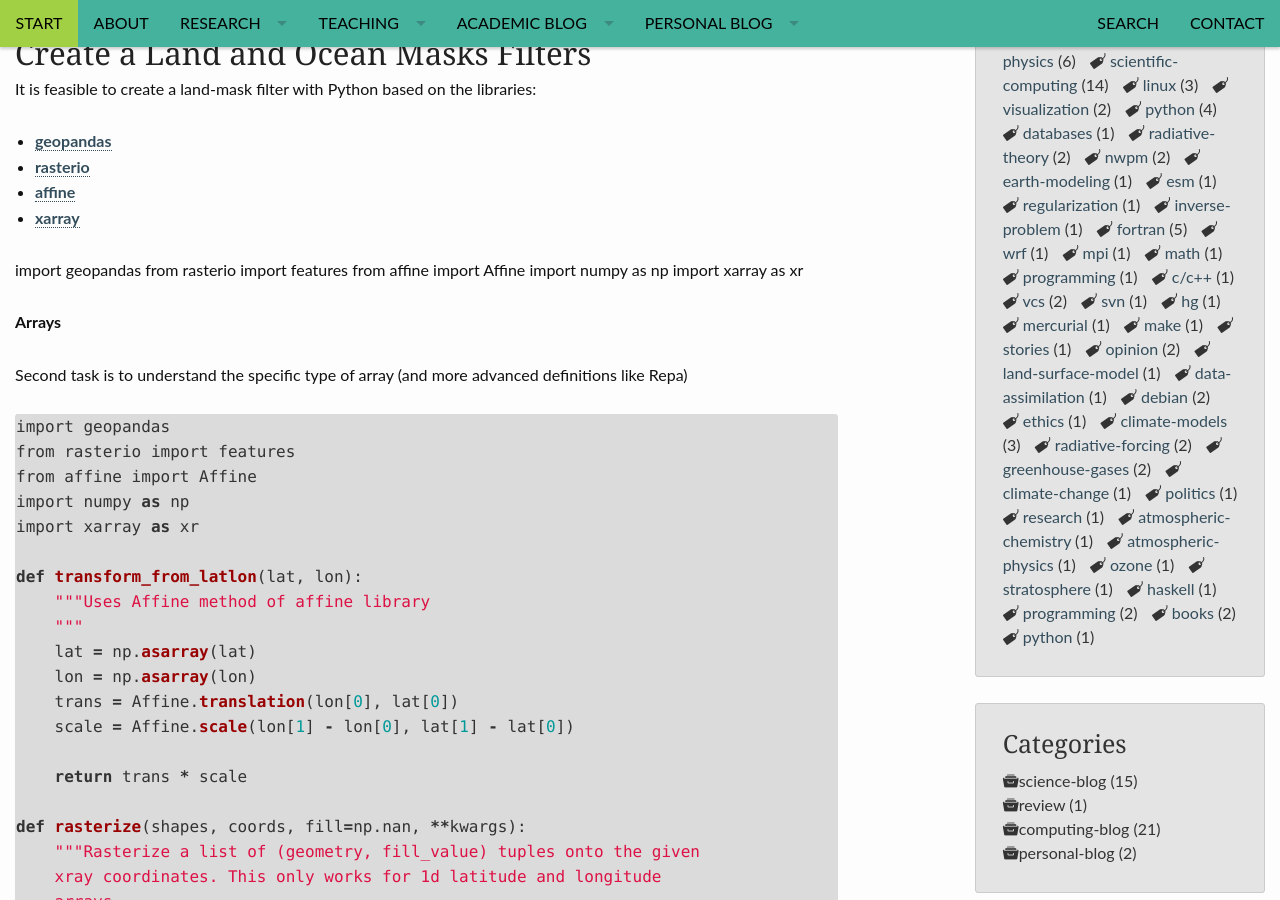
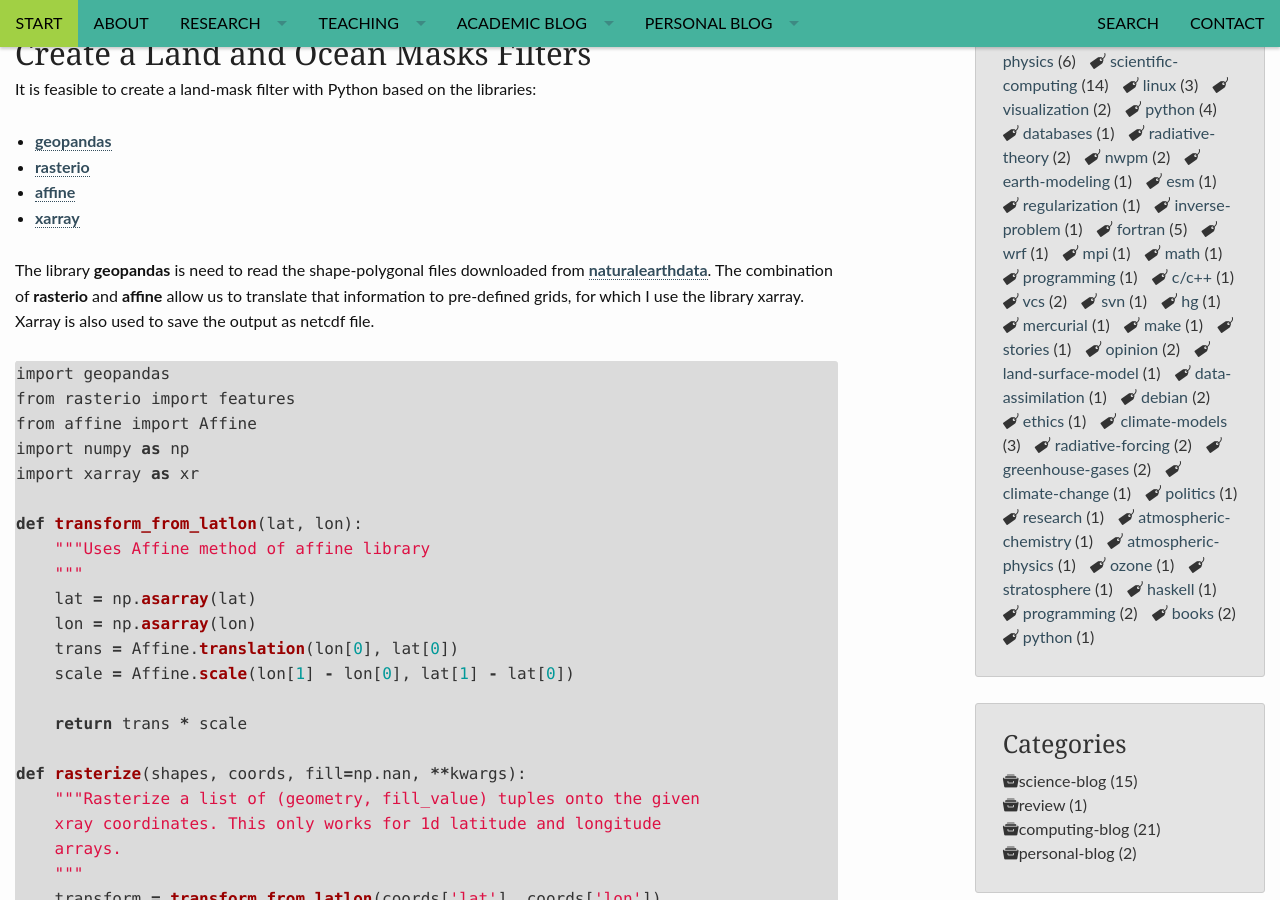
Before and after one commit to RCHG/rchg.github.io, a Jekyll site: the page built from _posts/2019-02-04-Geo-Python-Notes.md, in a window 1280 px wide and 900 px high, scrolled down 606 px. Built offline with Jekyll 4.4.1, drawn with Linux system fonts in a browser that asks for light colours; nearby versions of some CDN libraries; comment, search, counter and statistics services are not loaded; some of the changed text lies outside the part shown.

Commit message:
Update 2019-02-04-Geo-Python-Notes.md

```diff
--- a/_posts/2019-02-04-Geo-Python-Notes.md
+++ b/_posts/2019-02-04-Geo-Python-Notes.md
@@ -22,22 +22,12 @@
 
 It is feasible to create a land-mask filter with Python based on the libraries:
 
-- [geopandas](https://wiki.haskell.org/Arrays)
-- [rasterio](https://wiki.haskell.org/Numeric_Haskell:_A_Vector_Tutorial)
-- [affine](https://wiki.haskell.org/Numeric_Haskell:_A_Repa_Tutorial)
-- [xarray](https://guide.aelve.com/haskell/arrays-bpid18sd)
+- [geopandas](http://geopandas.org/)
+- [rasterio](https://rasterio.readthedocs.io/en/stable/)
+- [affine](https://github.com/sgillies/affine)
+- [xarray](http://xarray.pydata.org/en/stable/)
 
-import geopandas
-from rasterio import features
-from affine import Affine
-import numpy as np
-import xarray as xr
-
-**Arrays**
-
-Second task is to understand the specific type of array (and more advanced definitions like Repa)
-
-
+The library **geopandas** is need to read the shape-polygonal files downloaded from [naturalearthdata](http://www.naturalearthdata.com/downloads/). The combination of **rasterio** and **affine** allow us to translate that information to pre-defined grids, for which I use the library xarray. Xarray is also used to save the output as netcdf file.
 
 {% highlight Python %}
 
@@ -99,6 +89,16 @@
 
 {% endhighlight %}
 
+## Wrap longitude of xarray from -180,180 to 0,360
+
+It is quite direct with the last versions of xarray library (>0.17 should work). If we have a data-array named **mydat** and if the longitude has is named as 'lon' then:
+
+{% highlight Python %}
+mydat = mydat.assign_coords(lon=(np.mod(mydat.lon, 360))).sortby('lon')
+{% endhighlight %}
+
+should be enough.
+
 
 <small markdown="1">[Up to table of contents](#toc)</small>
 {: .text-right }
```
